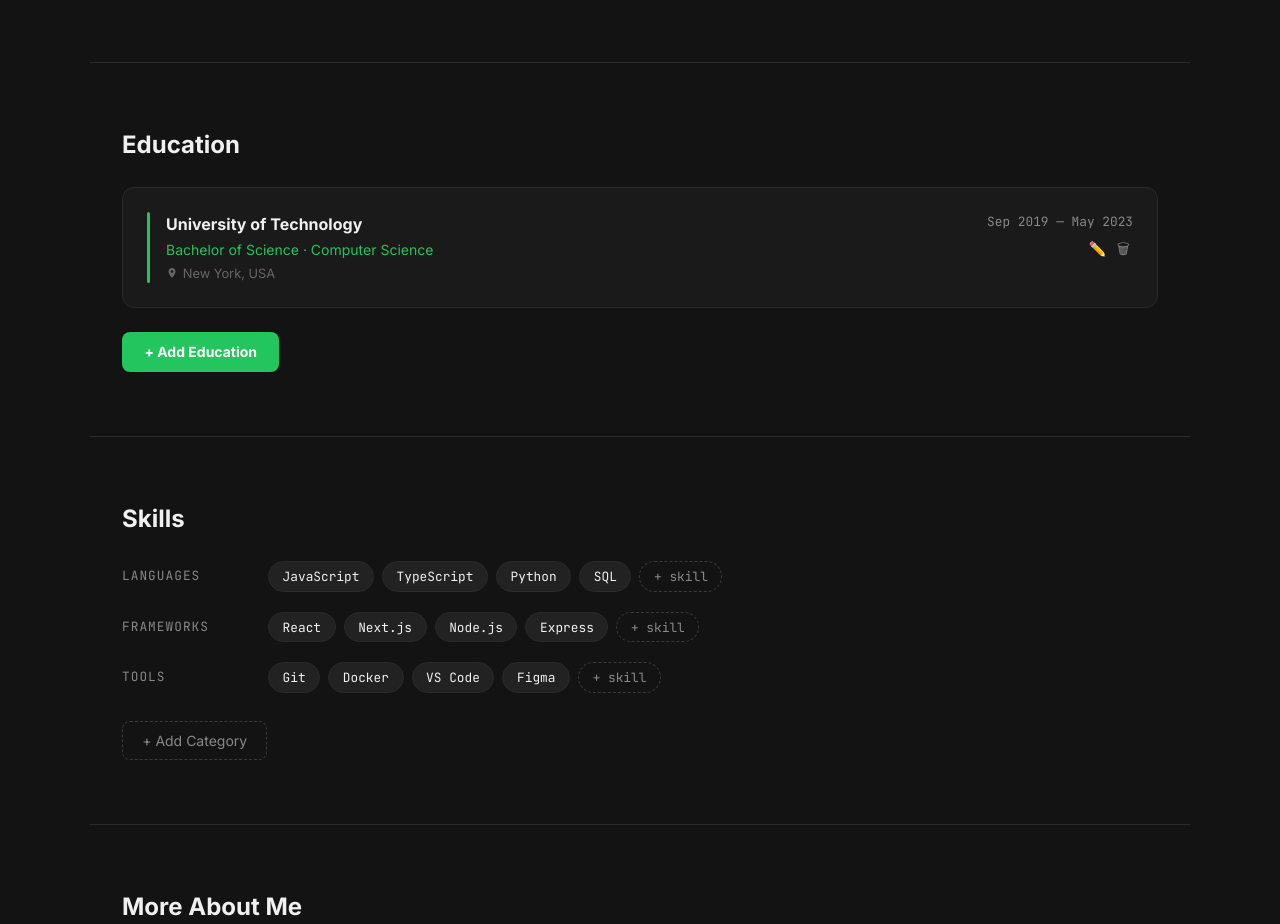
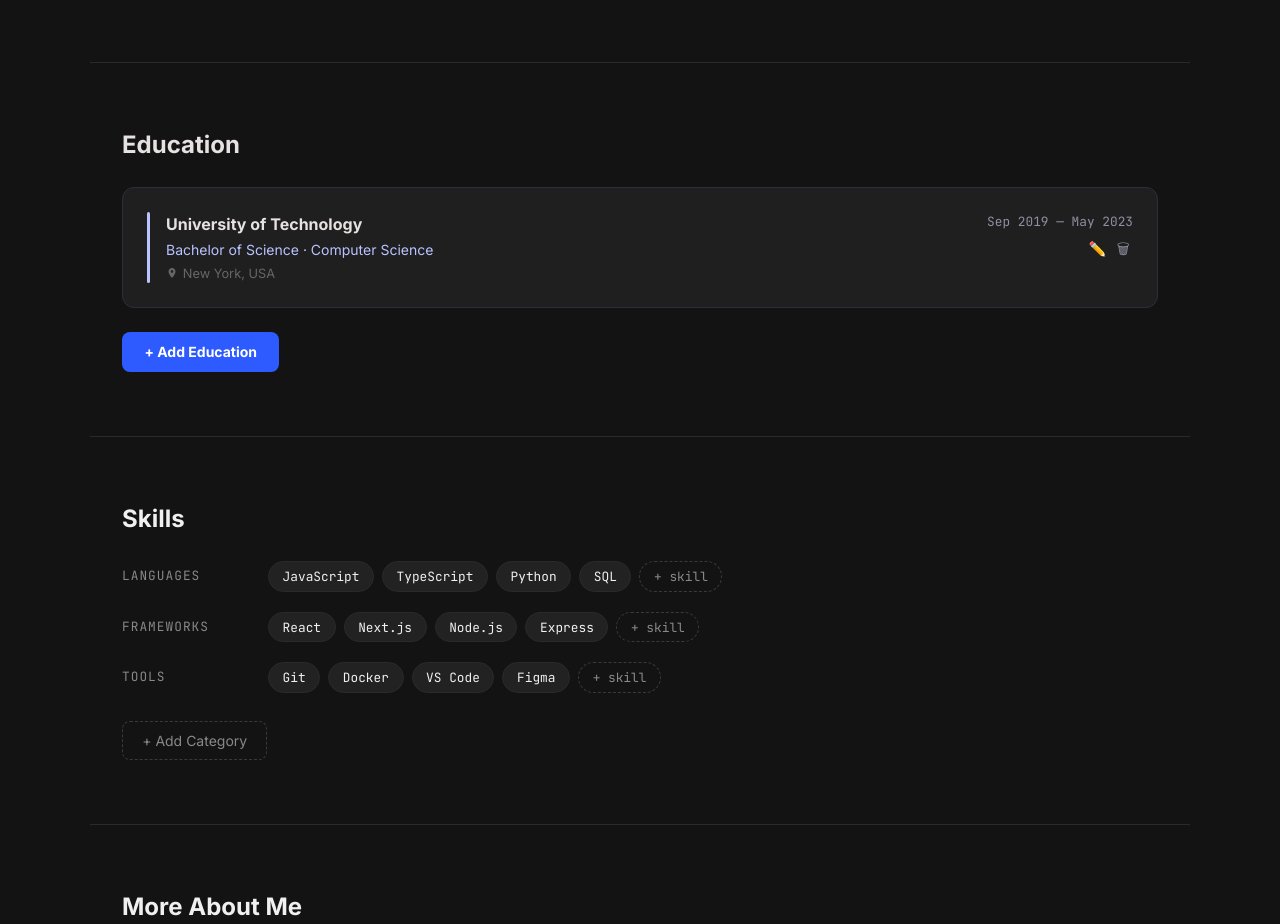
Before and after one commit to mainuddinMains/devfolio, a Next.js app: page / in a window 1280 px wide. Shown: the part 1325-2249 px from the top of the page. Built offline with nearby package versions, Linux system fonts and the light colour scheme.

Commit message:
Update components/EducationSection.tsx

```diff
--- a/components/EducationSection.tsx
+++ b/components/EducationSection.tsx
@@ -24,10 +24,10 @@ function uid() {
 
 const inputStyle: React.CSSProperties = {
   width: '100%',
-  background: '#111',
-  border: '1px solid #2a2a2a',
+  background: '#1c1b1b',
+  border: '1px solid #2e2d3d',
   borderRadius: '6px',
-  color: '#f0f0f0',
+  color: '#e5e2e1',
   padding: '0.5rem 0.75rem',
   fontSize: '0.875rem',
   fontFamily: 'inherit',
@@ -38,7 +38,7 @@ const inputStyle: React.CSSProperties = {
 const labelStyle: React.CSSProperties = {
   display: 'block',
   fontSize: '0.75rem',
-  color: '#888',
+  color: '#8e90a2',
   marginBottom: '0.3rem',
 }
 
@@ -65,7 +65,7 @@ function IconBtn({
         border: 'none',
         cursor: 'pointer',
         fontSize: '0.9rem',
-        color: hovered ? '#f0f0f0' : '#888',
+        color: hovered ? '#e5e2e1' : '#8e90a2',
         padding: '0.1rem 0.2rem',
         transition: 'color 0.15s',
       }}
@@ -136,8 +136,8 @@ function EducationForm({ initial, onSave, onCancel }: EducationFormProps) {
   return (
     <div
       style={{
-        background: '#1a1a1a',
-        border: '1px solid #22c55e',
+        background: '#201f1f',
+        border: '1px solid #2e5bff',
         borderRadius: '12px',
         padding: '1.5rem',
         display: 'flex',
@@ -149,13 +149,13 @@ function EducationForm({ initial, onSave, onCancel }: EducationFormProps) {
       <div>
         <label style={labelStyle}>Institution *</label>
         <input
-          style={{ ...inputStyle, borderColor: errors.institution ? '#ef4444' : '#2a2a2a' }}
+          style={{ ...inputStyle, borderColor: errors.institution ? '#f38ba8' : '#2e2d3d' }}
           value={form.institution}
           onChange={(e) => set('institution', e.target.value)}
           placeholder="MIT, Harvard, Stanford..."
         />
         {errors.institution && (
-          <span style={{ color: '#ef4444', fontSize: '0.75rem' }}>{errors.institution}</span>
+          <span style={{ color: '#f38ba8', fontSize: '0.75rem' }}>{errors.institution}</span>
         )}
       </div>
 
@@ -164,13 +164,13 @@ function EducationForm({ initial, onSave, onCancel }: EducationFormProps) {
         <div style={{ flex: 1 }}>
           <label style={labelStyle}>Degree *</label>
           <input
-            style={{ ...inputStyle, borderColor: errors.degree ? '#ef4444' : '#2a2a2a' }}
+            style={{ ...inputStyle, borderColor: errors.degree ? '#f38ba8' : '#2e2d3d' }}
             value={form.degree}
             onChange={(e) => set('degree', e.target.value)}
             placeholder="Bachelor of Science"
           />
           {errors.degree && (
-            <span style={{ color: '#ef4444', fontSize: '0.75rem' }}>{errors.degree}</span>
+            <span style={{ color: '#f38ba8', fontSize: '0.75rem' }}>{errors.degree}</span>
           )}
         </div>
         <div style={{ flex: 1 }}>
@@ -200,13 +200,13 @@ function EducationForm({ initial, onSave, onCancel }: EducationFormProps) {
         <div style={{ flex: 1 }}>
           <label style={labelStyle}>Start Date *</label>
           <input
-            style={{ ...inputStyle, borderColor: errors.startDate ? '#ef4444' : '#2a2a2a' }}
+            style={{ ...inputStyle, borderColor: errors.startDate ? '#f38ba8' : '#2e2d3d' }}
             value={form.startDate}
             onChange={(e) => set('startDate', e.target.value)}
             placeholder="Sep 2019"
           />
           {errors.startDate && (
-            <span style={{ color: '#ef4444', fontSize: '0.75rem' }}>{errors.startDate}</span>
+            <span style={{ color: '#f38ba8', fontSize: '0.75rem' }}>{errors.startDate}</span>
           )}
         </div>
         <div style={{ flex: 1 }}>
@@ -237,7 +237,7 @@ function EducationForm({ initial, onSave, onCancel }: EducationFormProps) {
         <button
           onClick={handleSave}
           style={{
-            background: '#22c55e',
+            background: '#2e5bff',
             color: '#fff',
             border: 'none',
             borderRadius: '8px',
@@ -253,8 +253,8 @@ function EducationForm({ initial, onSave, onCancel }: EducationFormProps) {
           onClick={onCancel}
           style={{
             background: 'none',
-            color: '#888',
-            border: '1px solid #2a2a2a',
+            color: '#8e90a2',
+            border: '1px solid #2e2d3d',
             borderRadius: '8px',
             padding: '0.5rem 1.2rem',
             fontSize: '0.875rem',
@@ -280,8 +280,8 @@ function EducationCard({ education, onEdit, onDelete }: EducationCardProps) {
   return (
     <div
       style={{
-        background: '#1a1a1a',
-        border: '1px solid #2a2a2a',
+        background: '#201f1f',
+        border: '1px solid #2e2d3d',
         borderRadius: '12px',
         padding: '1.5rem',
         display: 'flex',
@@ -292,7 +292,7 @@ function EducationCard({ education, onEdit, onDelete }: EducationCardProps) {
       <div
         style={{
           width: '3px',
-          background: '#22c55e',
+          background: '#b8c3ff',
           borderRadius: '2px',
           alignSelf: 'stretch',
           flexShrink: 0,
@@ -305,10 +305,10 @@ function EducationCard({ education, onEdit, onDelete }: EducationCardProps) {
         <div className="edu-top-row" style={{ display: 'flex', justifyContent: 'space-between', alignItems: 'flex-start' }}>
           {/* Left */}
           <div>
-            <p style={{ fontWeight: 700, fontSize: '1rem', color: '#f0f0f0' }}>
+            <p style={{ fontWeight: 700, fontSize: '1rem', color: '#e5e2e1' }}>
               {education.institution}
             </p>
-            <p style={{ fontSize: '0.875rem', color: '#22c55e', marginTop: '0.2rem' }}>
+            <p style={{ fontSize: '0.875rem', color: '#b8c3ff', marginTop: '0.2rem' }}>
               {education.degree}{education.field ? ` · ${education.field}` : ''}
             </p>
             {education.location && (
@@ -328,7 +328,7 @@ function EducationCard({ education, onEdit, onDelete }: EducationCardProps) {
               style={{
                 fontFamily: 'var(--font-mono)',
                 fontSize: '0.8rem',
-                color: '#888',
+                color: '#8e90a2',
                 whiteSpace: 'nowrap',
               }}
             >
@@ -346,7 +346,7 @@ function EducationCard({ education, onEdit, onDelete }: EducationCardProps) {
           <p
             style={{
               fontSize: '0.875rem',
-              color: '#888',
+              color: '#8e90a2',
               lineHeight: 1.7,
               marginTop: '0.75rem',
             }}
@@ -422,7 +422,7 @@ export default function EducationSection() {
 
   return (
     <section id="education" style={{ padding: '4rem 2rem', maxWidth: '1100px', margin: '0 auto' }}>
-      <h2 style={{ fontSize: '1.5rem', fontWeight: 700, color: '#f0f0f0', marginBottom: '1.5rem' }}>
+      <h2 style={{ fontSize: '1.5rem', fontWeight: 700, color: '#e5e2e1', marginBottom: '1.5rem' }}>
         Education
       </h2>
 
@@ -458,7 +458,7 @@ export default function EducationSection() {
         <button
           onClick={() => { setEditingId(null); setAdding(true) }}
           style={{
-            background: '#22c55e',
+            background: '#2e5bff',
             color: '#fff',
             border: 'none',
             borderRadius: '8px',
```
